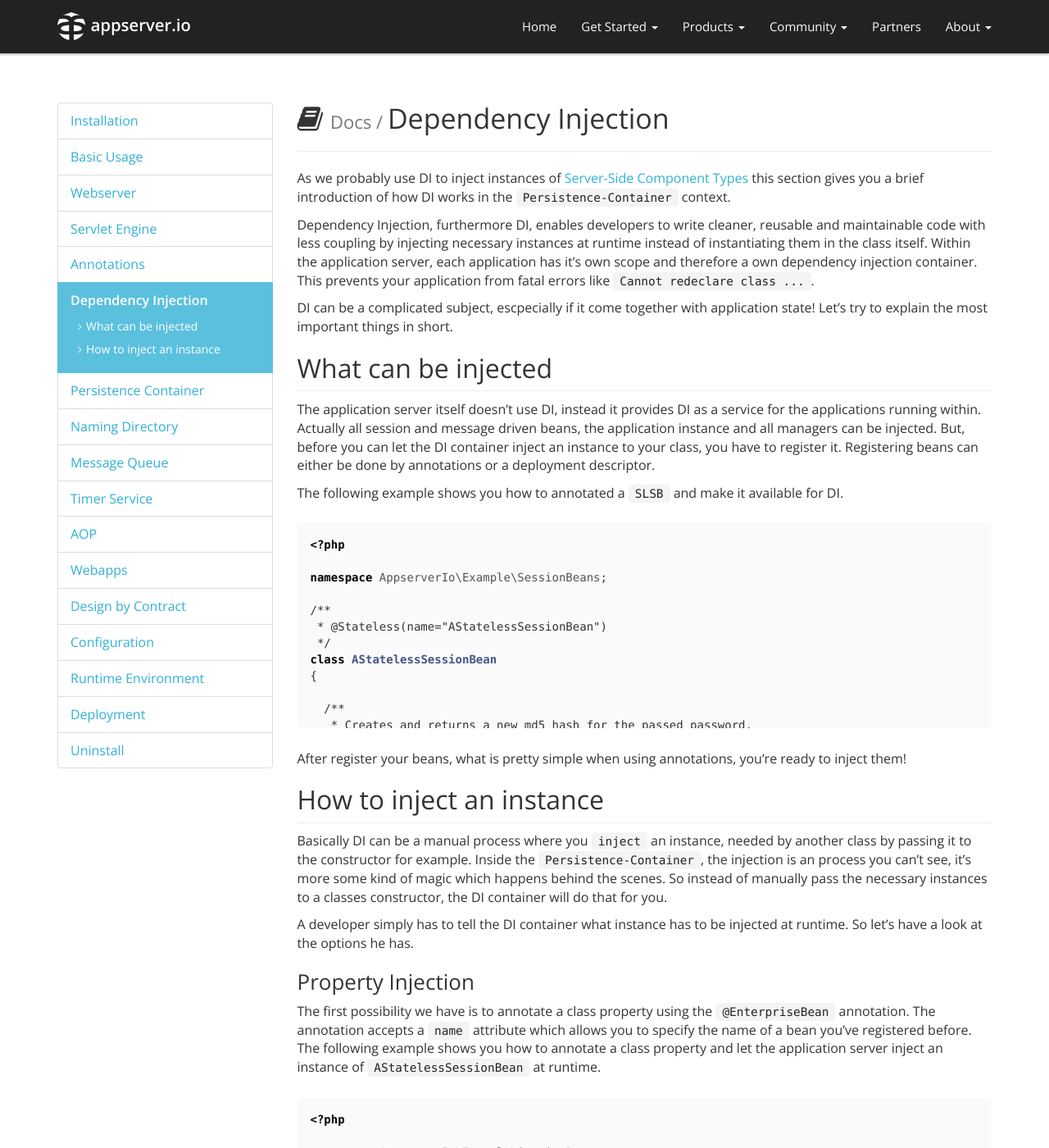
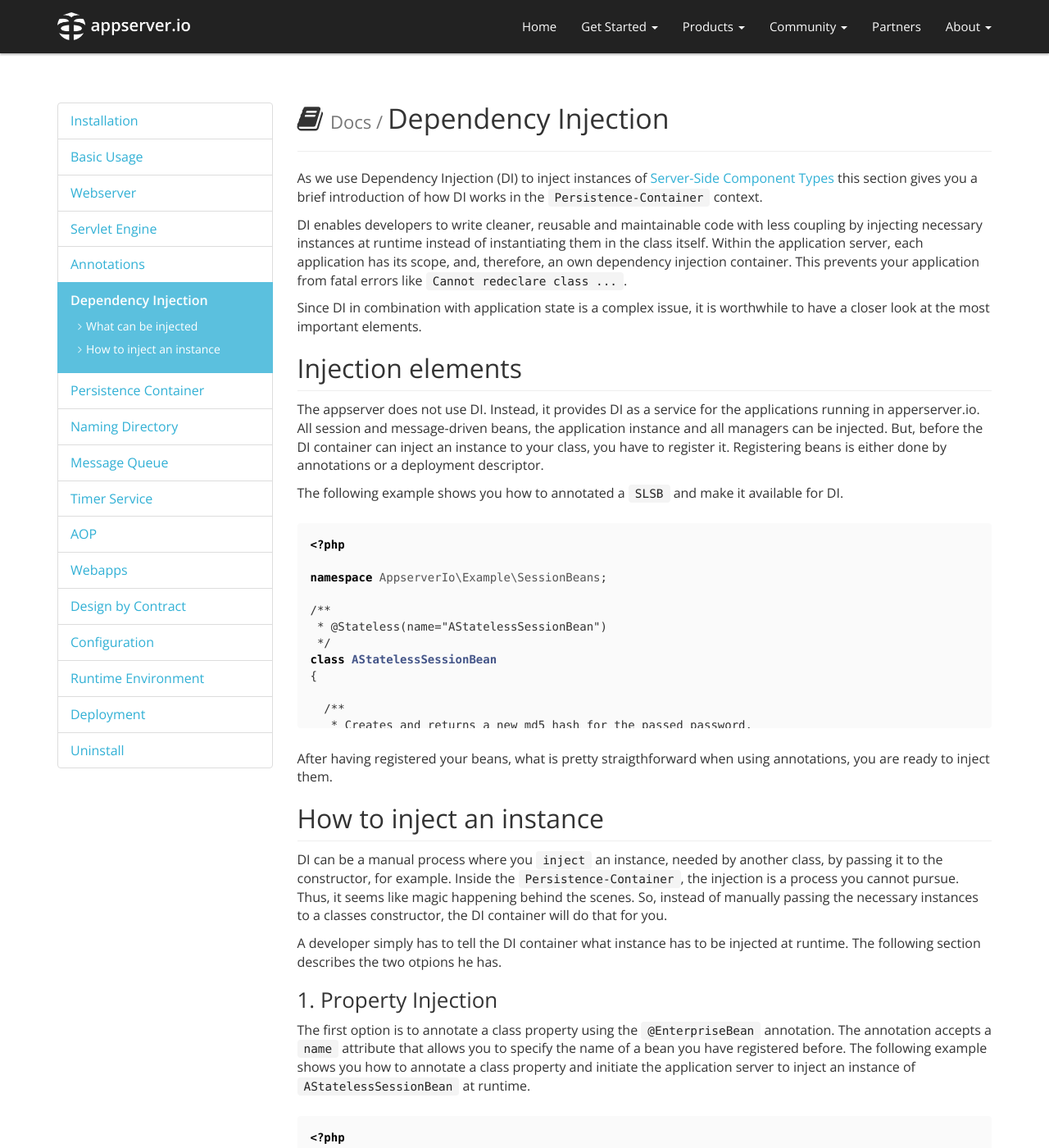
Before and after one commit to appserver-io/appserver, a Jekyll site: the page built from _docs/dependency-injection.md, in a window 1280 px wide and 1400 px high. Shown: the whole window at 82% size. Built offline with Jekyll 4.4.1, drawn with Linux system fonts in a browser that asks for light colours; nearby versions of some CDN libraries; library files that are not in the unit come from our copies; Markdown is read by kramdown in place of the engine named in the settings; some of the changed text lies outside the part shown.

Commit message:
Update dependency-injection.md
Review the following changes closely
Line 21 (Header)

All other changes are language or grammar corrections which do not alter the content.

````diff
--- a/_docs/dependency-injection.md
+++ b/_docs/dependency-injection.md
@@ -12,15 +12,15 @@ subNav:
     href: how-to-inject-an-instance
 permalink: /get-started/documentation/dependency-injection.html
 ---
-As we probably use DI to inject instances of [Server-Side Component Types](<{{ "/get-started/documentation/persistence-container.html#server-side-component-types" | prepend: site.baseurl }}>) this section gives you a brief introduction of how DI works in the `Persistence-Container` context.
+As we use Dependency Injection (DI) to inject instances of [Server-Side Component Types](<{{ "/get-started/documentation/persistence-container.html#server-side-component-types" | prepend: site.baseurl }}>) this section gives you a brief introduction of how DI works in the `Persistence-Container` context.
 
-Dependency Injection, furthermore DI, enables developers to write cleaner, reusable and maintainable code with less coupling by injecting necessary instances at runtime instead of instantiating them in the class itself. Within the application server, each application has it's own scope and therefore a  own dependency injection container. This prevents your application from fatal errors like `Cannot redeclare class ...`.
+DI enables developers to write cleaner, reusable and maintainable code with less coupling by injecting necessary instances at runtime instead of instantiating them in the class itself. Within the application server, each application has its scope, and, therefore, an  own dependency injection container. This prevents your application from fatal errors like `Cannot redeclare class ...`.
 
-DI can be a complicated subject, escpecially if it come together with application state! Let's try to explain the most important things in short.
+Since DI in combination with application state is a complex issue, it is worthwhile to have a closer look at the most important elements.
 
-## What can be injected
+## Injection elements
 
-The application server itself doesn't use DI, instead it provides DI as a service for the applications running within. Actually all session and message driven beans, the application instance and all managers can be injected.  But, before you can let the DI container inject an instance to your class, you have to register it. Registering beans can either be done by annotations or a deployment descriptor.
+The appserver does not use DI. Instead, it provides DI as a service for the applications running in apperserver.io. All session and message-driven beans, the application instance and all managers can be injected.  But, before the DI container can inject an instance to your class, you have to register it. Registering beans is either done by annotations or a deployment descriptor.
 
 The following example shows you how to annotated a `SLSB` and make it available for DI.
 
@@ -49,17 +49,17 @@ class AStatelessSessionBean
 }
 ```
 
-After register your beans, what is pretty simple when using annotations, you're ready to inject them!
+After having registered your beans, what is pretty straigthforward when using annotations, you are ready to inject them.
 
 ## How to inject an instance
 
-Basically DI can be a manual process where you `inject` an instance, needed by another class by passing it to the constructor for example. Inside the `Persistence-Container`, the injection is an process you can't see, it's more some kind of magic which happens behind the scenes. So instead of manually pass the necessary instances to a classes constructor, the DI container will do that for you.
+DI can be a manual process where you `inject` an instance, needed by another class, by passing it to the constructor, for example. Inside the `Persistence-Container`, the injection is a process you cannot pursue. Thus, it seems like magic happening behind the scenes. So, instead of manually passing the necessary instances to a classes constructor, the DI container will do that for you.
 
-A developer simply has to tell the DI container what instance has to be injected at runtime. So let's have a look at the options he has.
+A developer simply has to tell the DI container what instance has to be injected at runtime. The following section describes the two otpions he has.
 
-### Property Injection
+### 1. Property Injection
 
-The first possibility we have is to annotate a class property using the `@EnterpriseBean` annotation. The annotation accepts a `name` attribute which allows you to specify the name of a bean you've registered before. The following example shows you how to annotate a class property and let the application server inject an instance of `AStatelessSessionBean` at runtime.
+The first option is to annotate a class property using the `@EnterpriseBean` annotation. The annotation accepts a `name` attribute that allows you to specify the name of a bean you have registered before. The following example shows you how to annotate a class property and initiate the application server to inject an instance of `AStatelessSessionBean` at runtime.
 
 ```php
 <?php
@@ -160,6 +160,6 @@ class AStatefulSessionBean
 }
 ```
 
-In that example the container will inject an instance of `AStatelessSessionBean` at runtime by invoking the `injectAStatelessSessionBean` method passing the instance as argument.
+In that example, the container injects an instance of `AStatelessSessionBean` at runtime by invoking the `injectAStatelessSessionBean` method passing the instance as argument.
 
-> Method injection only works on methods with exactly one argument. As described above, the container don't inject a real instance of the bean, instead it injects a proxy. That proxy actually not extends the class or, if given, implements the interfaces of your bean. So do NOT type hint the argument with the class or a interface name!
+> Method injection only works on methods that have exactly one argument. As described above, the container does not inject a real instance of the bean. Instead, it injects a proxy. That proxy not extends the class or, if given, implements the interfaces of your bean. So, do NOT type hint the argument with the class or an interface name.
````
Also changed, not shown: other parts of _docs/dependency-injection.md (+1 -1 lines).
